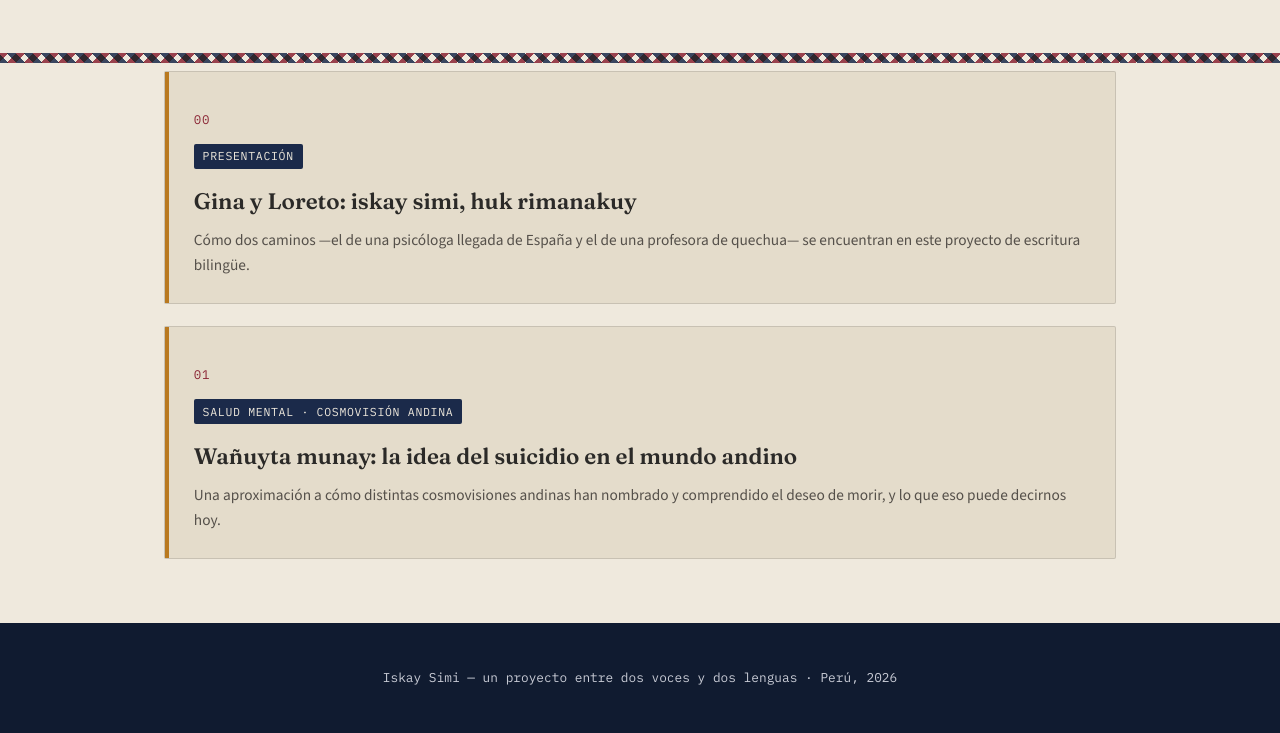
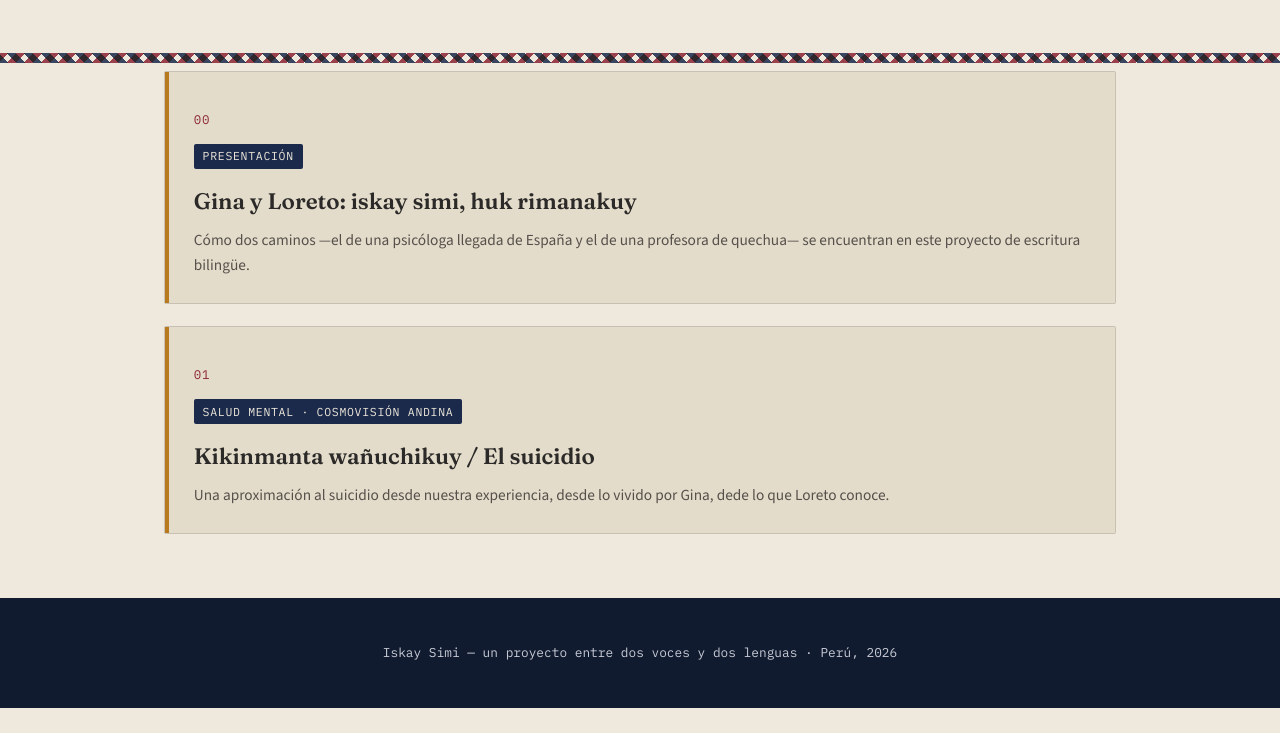
Before and after one commit to lsante/ishkay-simi, a plain HTML site: page index.html in a window 1280 px wide. Shown: the part 985-1718 px from the top of the page. After the commit the page ends 1693 px from the top, so only its background shows below. Drawn offline with nearby package versions, Linux system fonts and the light colour scheme.

Commit message:
Update index.html

```diff
--- a/index.html
+++ b/index.html
@@ -60,10 +60,9 @@
   <a class="tarjeta" href="articulos/suicidio-andino.html">
     <p class="num">01</p>
     <span class="tema">Salud mental &middot; Cosmovisión andina</span>
-    <h2>Wañuyta munay: la idea del suicidio en el mundo andino</h2>
+    <h2>Kikinmanta wañuchikuy / El suicidio</h2>
     <p class="resumen">
-      Una aproximación a cómo distintas cosmovisiones andinas han nombrado y
-      comprendido el deseo de morir, y lo que eso puede decirnos hoy.
+      Una aproximación al suicidio desde nuestra experiencia, desde lo vivido por Gina, dede lo que Loreto conoce.
     </p>
   </a>
 
```
